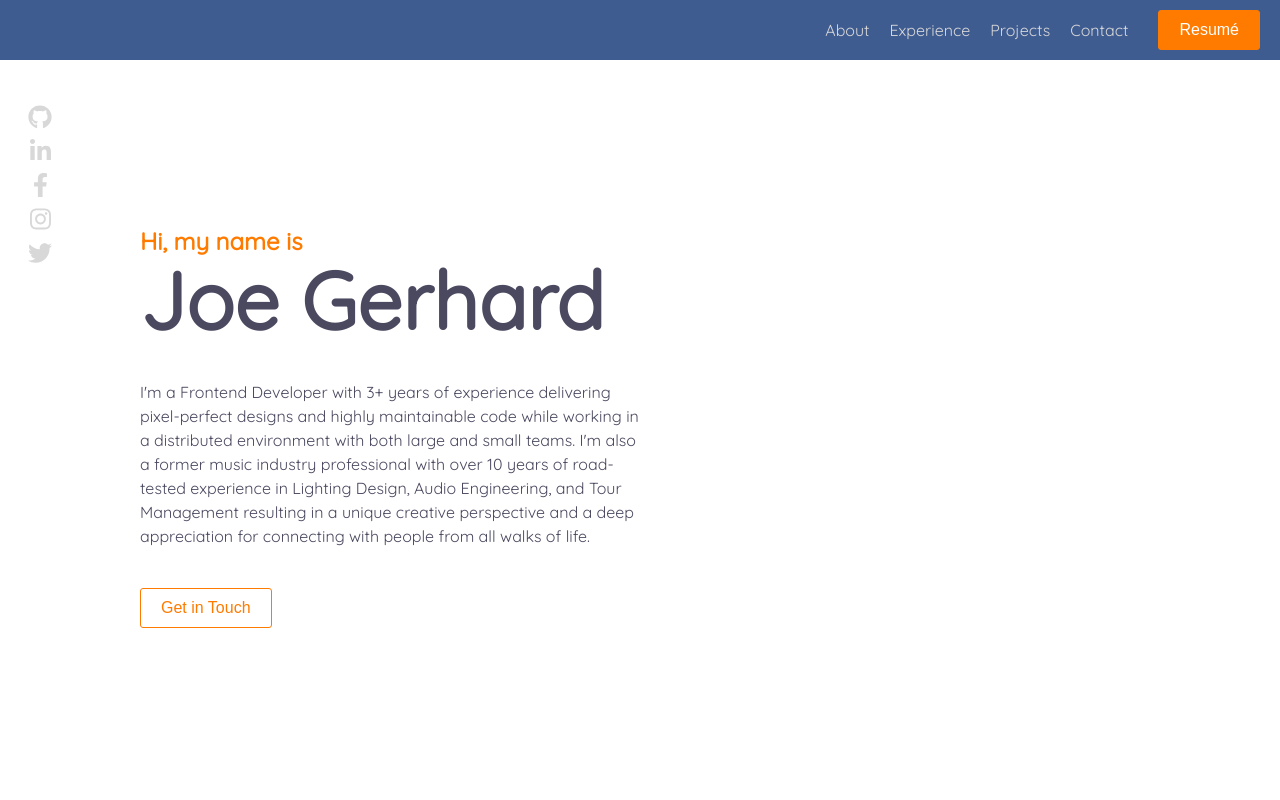
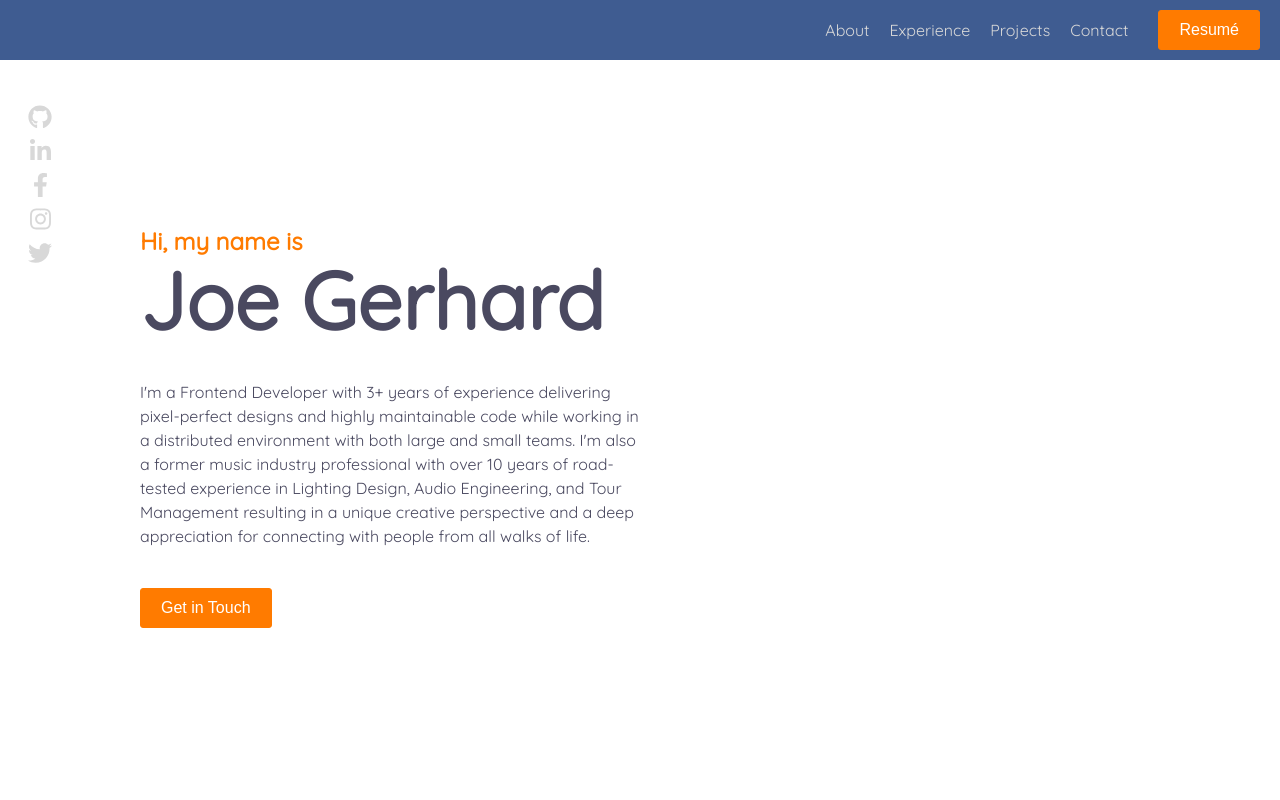
Before and after one commit to joe-gerhard/portfolio, a React (Create React App) app: page / in a window 1280 px wide. Shown: the top 800 px of the page. Built offline with nearby package versions, Linux system fonts and the light colour scheme.

Commit message:
Update buttons in Home and Contact sections

```diff
--- a/src/components/ContactSection/ContactSection.jsx
+++ b/src/components/ContactSection/ContactSection.jsx
@@ -17,7 +17,7 @@ const ContactSection = ({ contactRef }) => {
                 free to contact me any time. Looking forward to hearing from
                 you!
             </p>
-            <Button onClick={handleEmailMe}>Email</Button>
+            <Button dark onClick={handleEmailMe}>Email</Button>
         </StyledContactSection>
     );
 };
--- a/src/components/HomeSection/HomeSection.jsx
+++ b/src/components/HomeSection/HomeSection.jsx
@@ -16,7 +16,7 @@ const HomeSection = ({ homeRef }) => {
                 <p>
                 I'm a Frontend Developer with 3+ years of experience delivering pixel-perfect designs and highly maintainable code while working in a distributed environment with both large and small teams. I'm also a former music industry professional with over 10 years of road-tested experience in Lighting Design, Audio Engineering, and Tour Management resulting in a unique creative perspective and a deep appreciation for connecting with people from all walks of life.
                 </p>
-                <Button onClick={handleEmailMe}>Get in Touch</Button>
+                <Button dark onClick={handleEmailMe}>Get in Touch</Button>
             </Card>
         </StyledHomeSection>
     );
```
